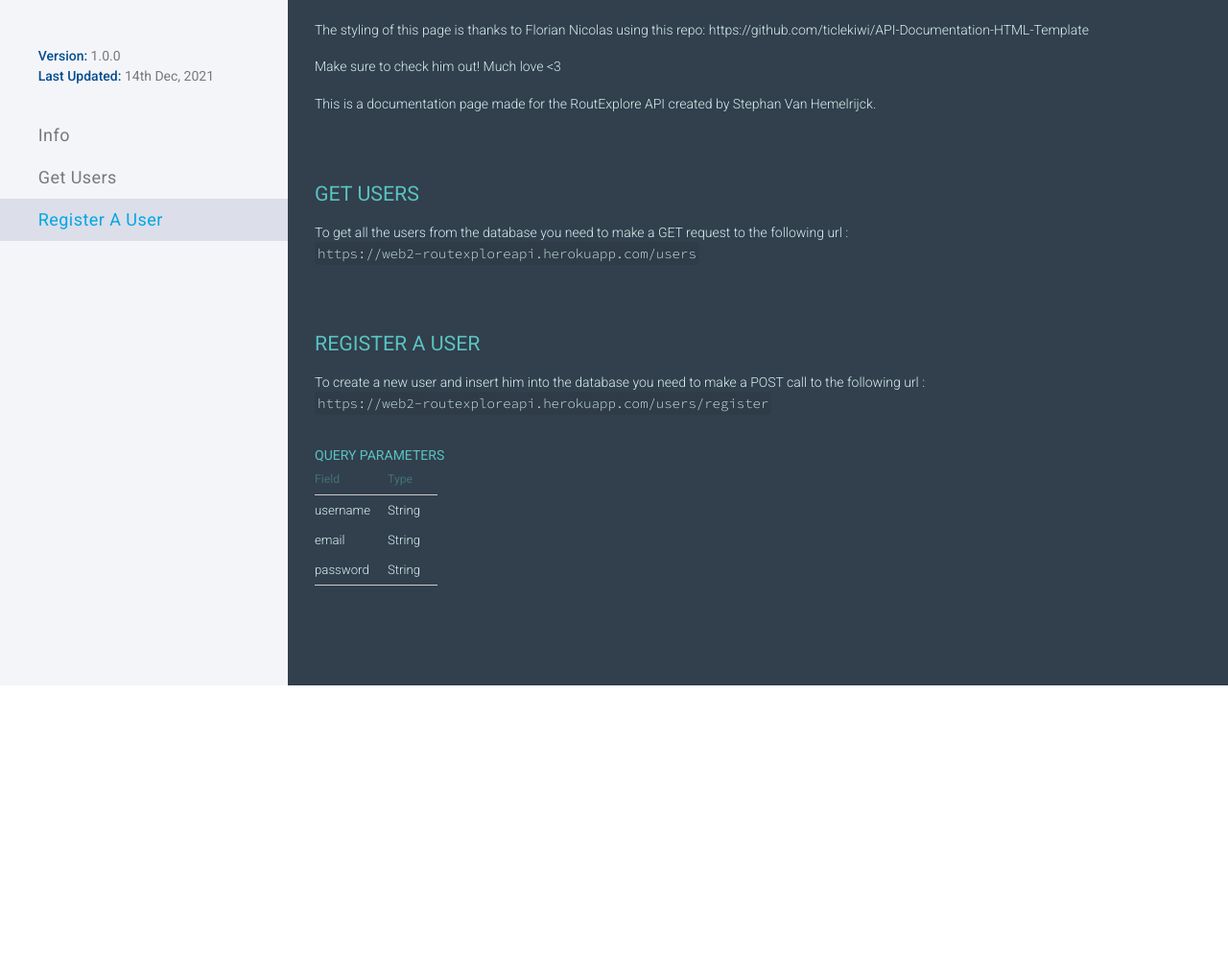
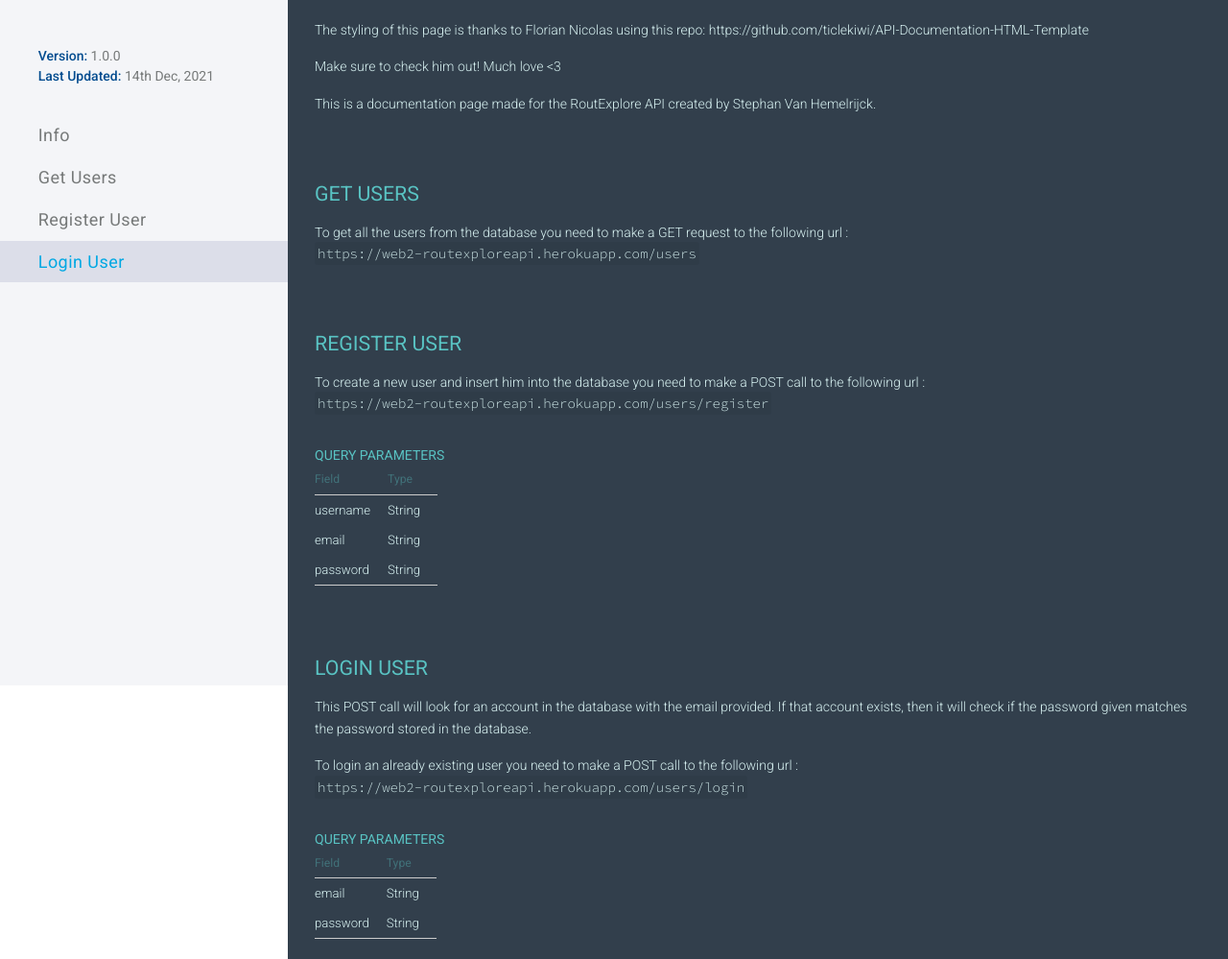
Before and after one commit to EHB-MCT/web2-backend-StephanVanHemelrijck, a website: page public/info.html in a window 1280 px wide. Shown: the part 86-1085 px from the top of the page at 96% size. Before the commit the page ends 800 px from the top, so only its background shows below. Drawn offline with nearby package versions, Linux system fonts and the light colour scheme.

Commit message:
Update API info

```diff
--- a/public/info.html
+++ b/public/info.html
@@ -6,7 +6,6 @@
  !-->
 <!DOCTYPE html>
 <html class="no-js" lang="en">
-
     <head>
         <meta charset="utf-8" />
         <title>RoutExplore API - Documentation</title>
@@ -23,7 +22,8 @@
         <link rel="preconnect" href="https://fonts.gstatic.com" crossorigin />
         <link
             href="https://fonts.googleapis.com/css2?family=Roboto:ital,wght@0,300;0,400;0,500;1,300&family=Source+Code+Pro:wght@300&display=swap"
-        rel="stylesheet" />
+            rel="stylesheet"
+        />
         <link rel="stylesheet" href="css/style.css" media="all" />
         <script>
             hljs.initHighlightingOnLoad();
@@ -34,19 +34,25 @@
         <div class="left-menu">
             <div class="content-logo">
                 <div class="logo">
-                <img alt="platform by Emily van den Heever from the Noun Project"
-                    title="platform by Emily van den Heever from the Noun Project" src="images/logo.png" height="32" />
+                    <img
+                        alt="platform by Emily van den Heever from the Noun Project"
+                        title="platform by Emily van den Heever from the Noun Project"
+                        src="images/logo.png"
+                        height="32"
+                    />
                     <span>API Documentation</span>
                 </div>
                 <button class="burger-menu-icon" id="button-menu-mobile">
                     <svg width="34" height="34" viewBox="0 0 100 100">
-                    <path class="line line1"
-                        d="M 20,29.000046 H 80.000231 C 80.000231,29.000046 94.498839,28.817352 94.532987,66.711331 94.543142,77.980673 90.966081,81.670246 85.259173,81.668997 79.552261,81.667751 75.000211,74.999942 75.000211,74.999942 L 25.000021,25.000058">
-                    </path>
+                        <path
+                            class="line line1"
+                            d="M 20,29.000046 H 80.000231 C 80.000231,29.000046 94.498839,28.817352 94.532987,66.711331 94.543142,77.980673 90.966081,81.670246 85.259173,81.668997 79.552261,81.667751 75.000211,74.999942 75.000211,74.999942 L 25.000021,25.000058"
+                        ></path>
                         <path class="line line2" d="M 20,50 H 80"></path>
-                    <path class="line line3"
-                        d="M 20,70.999954 H 80.000231 C 80.000231,70.999954 94.498839,71.182648 94.532987,33.288669 94.543142,22.019327 90.966081,18.329754 85.259173,18.331003 79.552261,18.332249 75.000211,25.000058 75.000211,25.000058 L 25.000021,74.999942">
-                    </path>
+                        <path
+                            class="line line3"
+                            d="M 20,70.999954 H 80.000231 C 80.000231,70.999954 94.498839,71.182648 94.532987,33.288669 94.543142,22.019327 90.966081,18.329754 85.259173,18.331003 79.552261,18.332249 75.000211,25.000058 75.000211,25.000058 L 25.000021,74.999942"
+                        ></path>
                     </svg>
                 </button>
             </div>
@@ -64,7 +70,10 @@
                         <a>Get Users</a>
                     </li>
                     <li class="scroll-to-link" data-target="content-create-user">
-                    <a>Register a User</a>
+                        <a>Register User</a>
+                    </li>
+                    <li class="scroll-to-link" data-target="content-login-user">
+                        <a>Login User</a>
                     </li>
                 </ul>
             </div>
@@ -74,10 +83,9 @@
             <div class="content">
                 <div class="overflow-hidden content-section" id="content-get-started">
                     <h1>Info</h1>
-                <p>The styling of this page is thanks to Florian Nicolas using this repo:
-                    https://github.com/ticlekiwi/API-Documentation-HTML-Template</p>
-                <p>Make sure to check him out! Much love <3</p> <p>This is a documentation page made for the RoutExplore
-                        API created by Stephan Van Hemelrijck.</p>
+                    <p>The styling of this page is thanks to Florian Nicolas using this repo: https://github.com/ticlekiwi/API-Documentation-HTML-Template</p>
+                    <p>Make sure to check him out! Much love <3</p>
+                    <p>This is a documentation page made for the RoutExplore API created by Stephan Van Hemelrijck.</p>
                 </div>
                 <div class="overflow-hidden content-section" id="content-get-characters">
                     <h2>GET users</h2>
@@ -87,10 +95,9 @@
                     </p>
                 </div>
                 <div class="overflow-hidden content-section" id="content-create-user">
-                <h2>Register a user</h2>
+                    <h2>Register user</h2>
                     <p>
-                    To create a new user and insert him into the database you need to make a POST call to the following
-                    url :<br />
+                        To create a new user and insert him into the database you need to make a POST call to the following url :<br />
                         <code class="higlighted break-word">https://web2-routexploreapi.herokuapp.com/users/register</code>
                     </p>
                     <br />
@@ -107,6 +114,37 @@
                                 <td>username</td>
                                 <td>String</td>
                             </tr>
+                            <tr>
+                                <td>email</td>
+                                <td>String</td>
+                            </tr>
+                            <tr>
+                                <td>password</td>
+                                <td>String</td>
+                            </tr>
+                        </tbody>
+                    </table>
+                </div>
+                <div class="overflow-hidden content-section" id="content-create-user">
+                    <h2>Login user</h2>
+                    <p>
+                        This POST call will look for an account in the database with the email provided. If that account exists, then it will check if the
+                        password given matches the password stored in the database.
+                    </p>
+                    <p>
+                        To login an already existing user you need to make a POST call to the following url :<br />
+                        <code class="higlighted break-word">https://web2-routexploreapi.herokuapp.com/users/login</code>
+                    </p>
+                    <br />
+                    <h4>QUERY PARAMETERS</h4>
+                    <table>
+                        <thead>
+                            <tr>
+                                <th>Field</th>
+                                <th>Type</th>
+                            </tr>
+                        </thead>
+                        <tbody>
                             <tr>
                                 <td>email</td>
                                 <td>String</td>
@@ -160,54 +198,65 @@
             </div>
         </div>
         <!-- Github Corner Ribbon - to remove (Ribbon created with : http://tholman.com/github-corners/ )-->
-    <a href="https://github.com/ticlekiwi/API-Documentation-HTML-Template" class="github-corner"
-        aria-label="View source on Github" title="View source on Github"><svg width="80" height="80"
+        <a
+            href="https://github.com/ticlekiwi/API-Documentation-HTML-Template"
+            class="github-corner"
+            aria-label="View source on Github"
+            title="View source on Github"
+            ><svg
+                width="80"
+                height="80"
                 viewBox="0 0 250 250"
-            style="z-index:99999; fill:#70B7FD; color:#fff; position: fixed; top: 0; border: 0; right: 0;"
-            aria-hidden="true">
+                style="z-index: 99999; fill: #70b7fd; color: #fff; position: fixed; top: 0; border: 0; right: 0"
+                aria-hidden="true"
+            >
                 <path d="M0,0 L115,115 L130,115 L142,142 L250,250 L250,0 Z"></path>
                 <path
                     d="M128.3,109.0 C113.8,99.7 119.0,89.6 119.0,89.6 C122.0,82.7 120.5,78.6 120.5,78.6 C119.2,72.0 123.4,76.3 123.4,76.3 C127.3,80.9 125.5,87.3 125.5,87.3 C122.9,97.6 130.6,101.9 134.4,103.2"
-                fill="currentColor" style="transform-origin: 130px 106px;" class="octo-arm"></path>
+                    fill="currentColor"
+                    style="transform-origin: 130px 106px"
+                    class="octo-arm"
+                ></path>
                 <path
                     d="M115.0,115.0 C114.9,115.1 118.7,116.5 119.8,115.4 L133.7,101.6 C136.9,99.2 139.9,98.4 142.2,98.6 C133.8,88.0 127.5,74.4 143.8,58.0 C148.5,53.4 154.0,51.2 159.7,51.0 C160.3,49.4 163.2,43.6 171.4,40.1 C171.4,40.1 176.1,42.5 178.8,56.2 C183.1,58.6 187.2,61.8 190.9,65.4 C194.5,69.0 197.7,73.2 200.1,77.6 C213.8,80.2 216.3,84.9 216.3,84.9 C212.7,93.1 206.9,96.0 205.4,96.6 C205.1,102.4 203.0,107.8 198.3,112.5 C181.9,128.9 168.3,122.5 157.7,114.1 C157.9,116.9 156.7,120.9 152.7,124.9 L141.0,136.5 C139.8,137.7 141.6,141.9 141.8,141.8 Z"
-                fill="currentColor" class="octo-body"></path>
-        </svg></a>
+                    fill="currentColor"
+                    class="octo-body"
+                ></path></svg
+        ></a>
         <style>
             .github-corner:hover .octo-arm {
-            animation: octocat-wave 560ms ease-in-out
+                animation: octocat-wave 560ms ease-in-out;
             }
 
             @keyframes octocat-wave {
-
                 0%,
                 100% {
-                transform: rotate(0)
+                    transform: rotate(0);
                 }
 
                 20%,
                 60% {
-                transform: rotate(-25deg)
+                    transform: rotate(-25deg);
                 }
 
                 40%,
                 80% {
-                transform: rotate(10deg)
+                    transform: rotate(10deg);
                 }
             }
 
-        @media (max-width:500px) {
+            @media (max-width: 500px) {
                 .github-corner:hover .octo-arm {
-                animation: none
+                    animation: none;
                 }
 
                 .github-corner .octo-arm {
-                animation: octocat-wave 560ms ease-in-out
+                    animation: octocat-wave 560ms ease-in-out;
                 }
             }
 
-        @media only screen and (max-width:680px) {
-            .github-corner>svg {
+            @media only screen and (max-width: 680px) {
+                .github-corner > svg {
                     right: auto !important;
                     left: 0 !important;
                     transform: rotate(270deg) !important;
@@ -217,5 +266,4 @@
         <!-- END Github Corner Ribbon - to remove -->
         <script src="js/script.js"></script>
     </body>
-
 </html>
```
Lines whose indentation alone changed are shown as unchanged.
